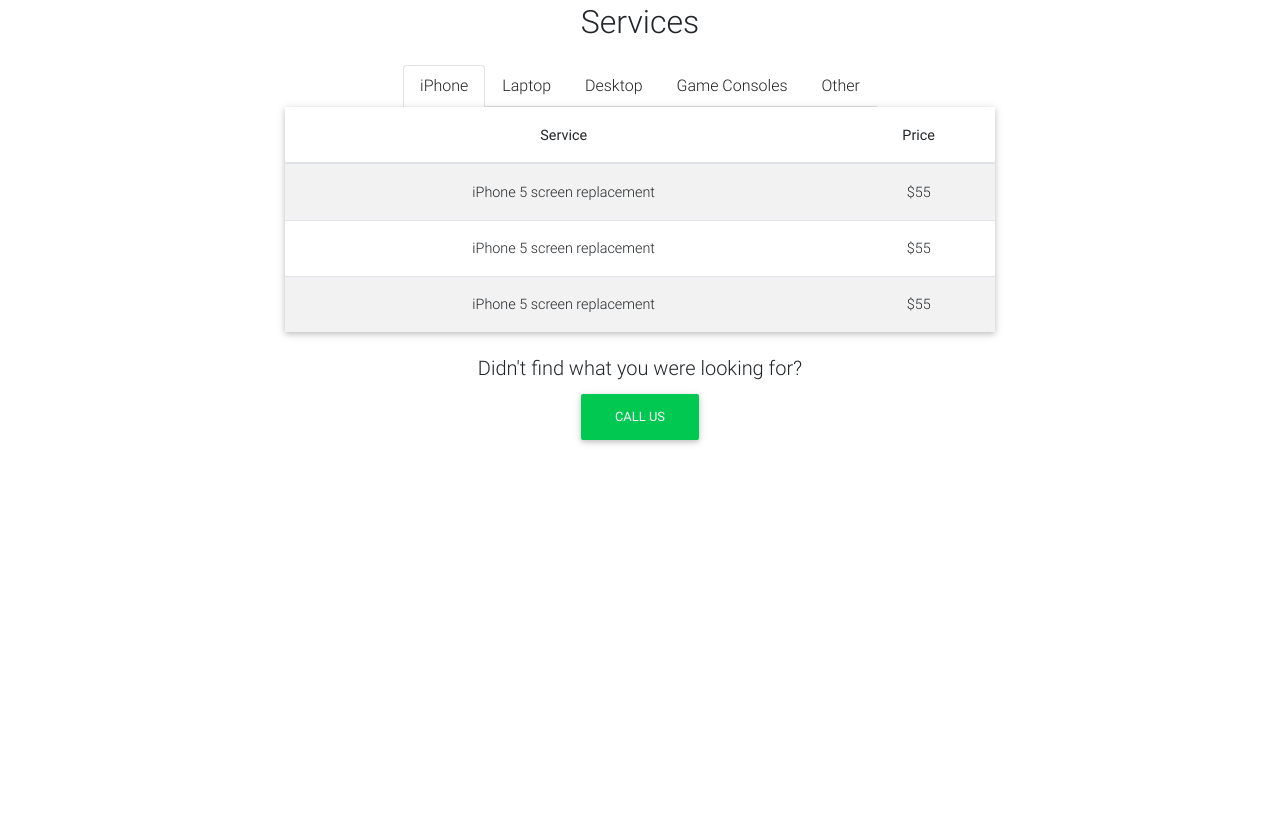
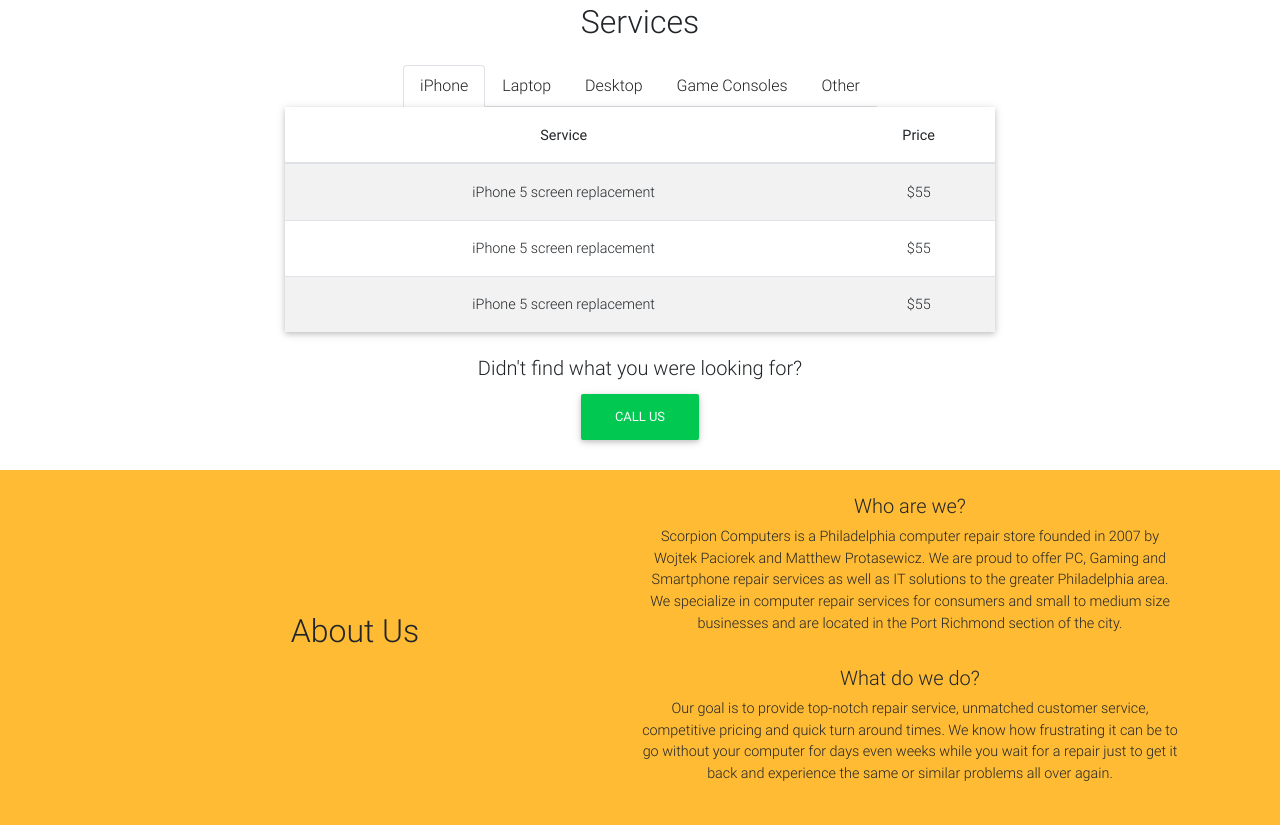
Before and after one commit to rbobko93/scorpion-computers, a plain HTML site: page index.html in a window 1280 px wide. Shown: the part 1544-2369 px from the top of the page. Before the commit the page ends 2014 px from the top, so only its background shows below. Drawn offline with nearby package versions, Linux system fonts and the light colour scheme.

Commit message:
Adding about us section

```diff
--- a/index.html
+++ b/index.html
@@ -338,6 +338,35 @@
         </div>
     </section>
     <!-- SERVICES END -->
+
+    <!-- ABOUT US -->
+    <section class="bg-warning p-4">
+        <div class="container d-flex flex-column flex-lg-row">
+            <div class="d-flex justify-content-center align-items-center flex-1 mb-4">
+                <h2>About Us</h2>
+            </div>
+            <div class="d-flex flex-column justify-content-center align-items-center flex-1 container">
+                <div class="d-flex flex-column text-center mb-3">
+                    <h5>Who are we?</h5>
+                    <p class="font-small">Scorpion Computers is a Philadelphia computer repair store founded in 2007 by Wojtek Paciorek and
+                        Matthew Protasewicz. We are proud to offer PC, Gaming and Smartphone repair services as well as
+                        IT solutions to the greater Philadelphia area. We specialize in computer repair services for
+                        consumers and small to medium size businesses and are located in the Port Richmond section of
+                        the city.</p>
+                </div>
+                <div class="d-flex flex-column text-center">
+                    <h5>What do we do?</h5>
+                    <p class="font-small">
+                        Our goal is to provide top-notch repair service, unmatched customer service, competitive pricing
+                        and quick turn around times. We know how frustrating it can be to go without your computer for
+                        days even weeks while you wait for a repair just to get it back and experience the same or
+                        similar problems all over again.
+                    </p>
+                </div>
+            </div>
+        </div>
+    </section>
+    <!-- ABOUT US END -->
 </main>
 <!--Main Layout-->
 
```
